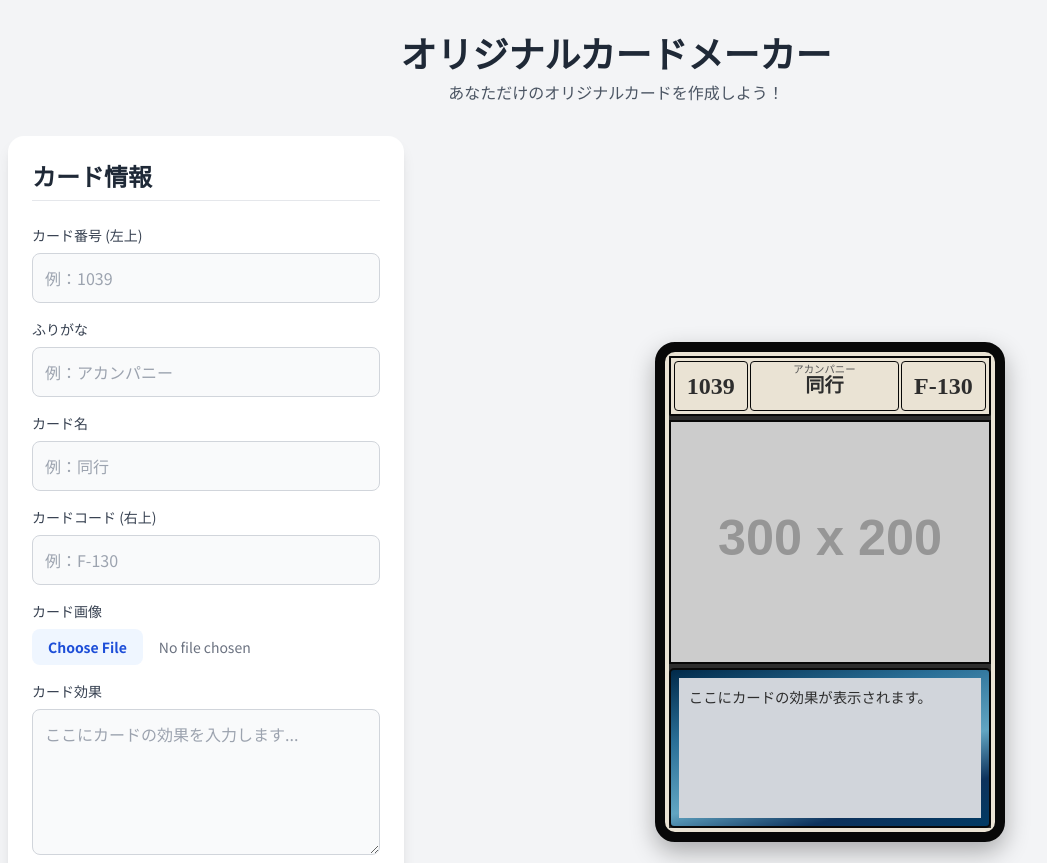
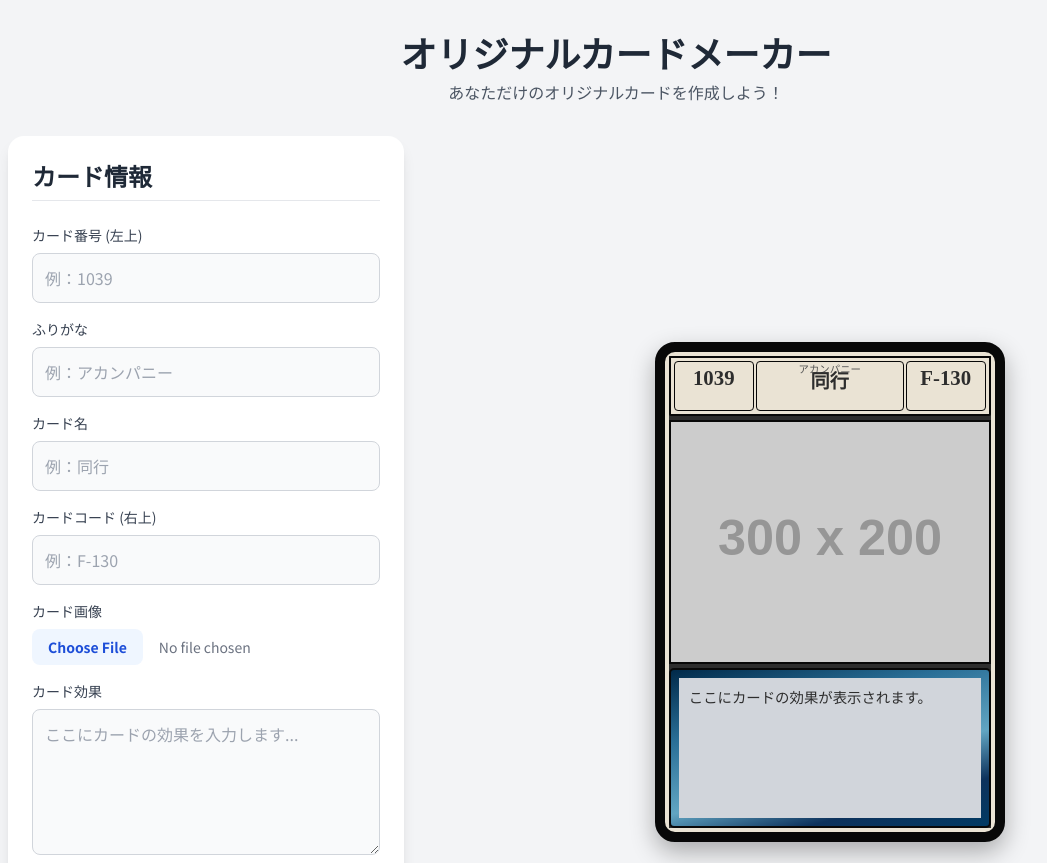
Before and after one commit to zio-0123/OriginalCardMaker, a plain HTML site: page index.html in a window 1280 px wide. Shown: the top 863 px of the page, without its empty margins (24-1071 px from the left). Drawn offline with nearby package versions, Linux system fonts and the light colour scheme; placeholder pictures from the web are drawn by us.

Commit message:
Update index.html

```diff
--- a/index.html
+++ b/index.html
@@ -56,57 +56,50 @@
             align-items: stretch; /* Make blocks same height */
             gap: 2px; /* Space between blocks */
             padding: 3px; /* Padding around blocks */
-            min-height: 60px; /* 枠の高さを少し広げる */
+            min-height: 60px;
         }
 
         /* Common style for the three blocks */
         .id-block {
             border: 1px solid #080808;
             border-radius: 4px;
-            display: flex;
-            justify-content: center;
-            align-items: center;
-            position: relative; /* For text positioning */
+            position: relative;
+            box-sizing: border-box;
         }
 
         /* ▼▼▼ 変更箇所 ▼▼▼ */
         /* Specific styles for each block */
         .card-number-block, .card-code-block {
-            padding: 0 12px;
             flex-shrink: 0;
             font-weight: bold;
-            font-size: 1.5rem;
+            font-size: 1.3rem;
             color: #2D2D2D;
-            position: relative; /* 位置調整のため */
-            top: 0px; /* 数字を視覚的に中央に見せるため少し上に移動 */
+            text-align: center;
+            /* paddingで垂直位置を直接指定 */
+            padding-top: -6px;
+            width: 80px; /* 幅を固定 */
         }
-        /* ▲▲▲ 変更箇所 ▲▲▲ */
 
         .card-title-block {
             flex-grow: 1; /* Take remaining space */
         }
 
         .card-furigana {
-            font-size: 0.65rem; /* 文字サイズを少し小さく */
+            font-size: 0.65rem;
             color: #555;
-            position: absolute;
-            left: 0;
-            right: 0;
-            bottom: 50%;
-            margin-bottom: 8px; /* 位置を微調整 */
             text-align: center;
+            /* paddingで垂直位置を直接指定 */
+            padding-top: -2px;
         }
         .card-name {
-            font-size: 1.2rem; /* 文字サイズを少し小さく */
+            font-size: 1.2rem;
             font-weight: bold;
             color: #2D2D2D;
-            position: absolute;
-            left: 0;
-            right: 0;
-            top: 50%;
-            transform: translateY(-50%);
             text-align: center;
+            /* ふりがなの下に配置 */
+            margin-top: -10px;
         }
+        /* ▲▲▲ 変更箇所 ▲▲▲ */
 
         /* カード画像のコンテナ */
         .card-image-container {
```
